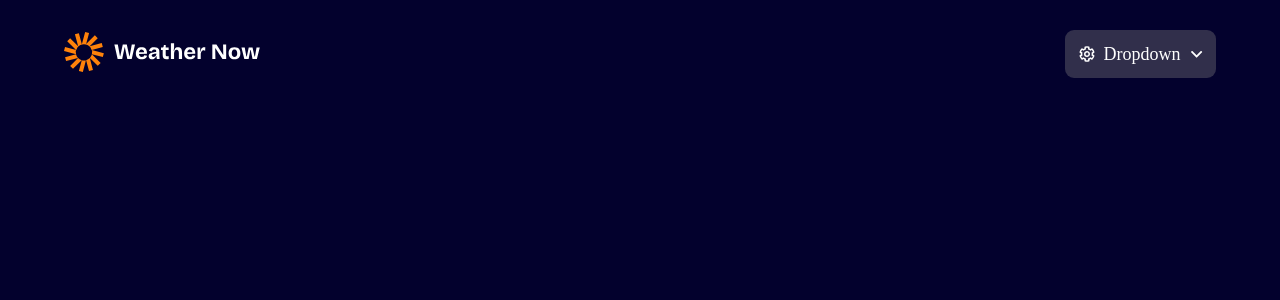
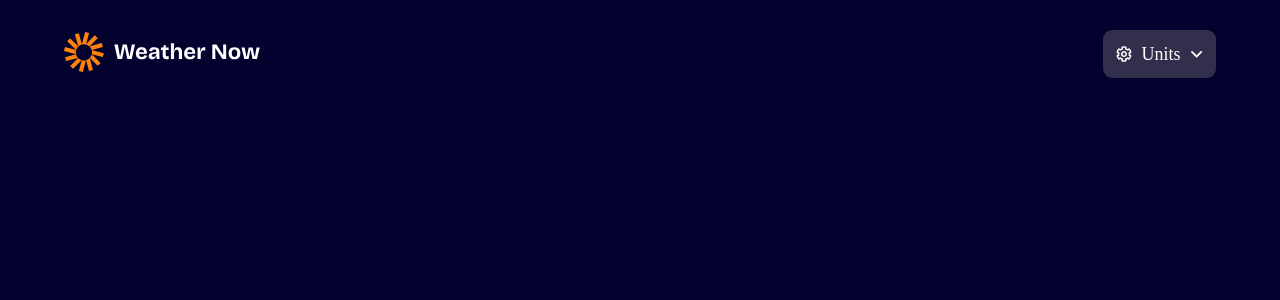
Before and after one commit to LorryAfriyie/weather-app, a React (Vite) app: page / in a window 1280 px wide. Shown: the top 300 px of the page. Built offline with nearby package versions, Linux system fonts and the light colour scheme.

Commit message:
Refactor dropdown component structure and styles
Split the dropdown into DropdownOptionDisplay and DropdownMenu components for better separation. Updated SCSS to support a dropdown menu that animates and appears on focus, with improved styling and positioning.

```diff
--- a/src/components/dropdown.tsx
+++ b/src/components/dropdown.tsx
@@ -2,10 +2,21 @@ import { DropdownIcon, UnitIcon } from "./svg.tsx";
 
 const Dropdown = () => (
   <div className={"dropdown"}>
+    <DropdownOptionDisplay />
+    <DropdownMenu />
+  </div>
+);
+
+const DropdownOptionDisplay = () => (
+  <div className={"dropdown__option"}>
     <UnitIcon />
-    <p>Dropdown</p>
+    <p>Units</p>
     <DropdownIcon />
   </div>
 );
 
+const DropdownMenu = () => (
+  <div className={"dropdown__menu"}>Dropdown Content</div>
+);
+
 export default Dropdown;
--- a/src/scss/components/_dropdown.scss
+++ b/src/scss/components/_dropdown.scss
@@ -1,4 +1,7 @@
 .dropdown {
+  position: relative;
+
+  &__option {
     background-color: var(--neutral-700);
     display: flex;
     align-items: center;
@@ -8,3 +11,34 @@
     cursor: pointer;
     gap: 0.5rem;
   }
+
+  &__option:focus {
+    background-color: purple;
+  }
+
+  &__menu {
+    background-color: var(--neutral-700);
+    border-radius: 0.5rem;
+    padding: 0.75rem;
+    position: absolute;
+    right: 0;
+    top: calc(100% + .25rem);
+
+    //  Animation Styles
+    transition: opacity 150ms ease-in-out, transform 150ms ease-in-out;
+    opacity: 0;
+    transform: translateY(-10px);
+
+    //  No interaction with the dropdown menu
+    pointer-events: none;
+  }
+
+   &__option:focus + &__menu {
+    //  Animation Styles
+    opacity: 1;
+    transform: translateY(0);
+
+  //  Set interaction with the dropdown menu
+    pointer-events: auto;
+  }
+}
```
Lines whose indentation alone changed are shown as unchanged.
